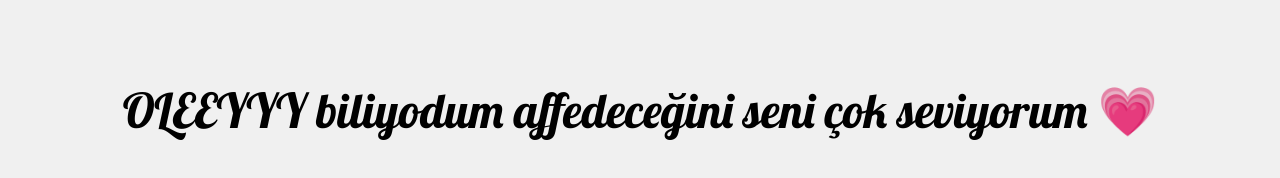
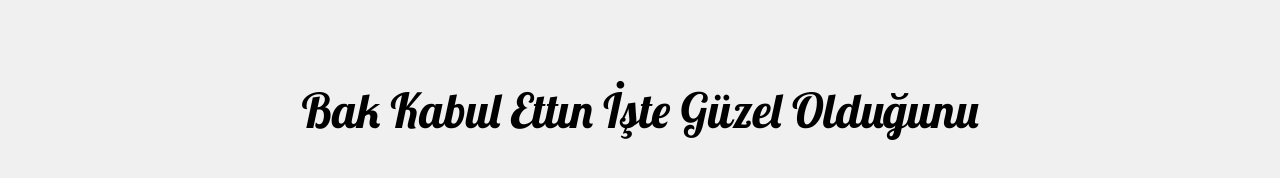
Before and after one commit to Kilyane1/g-zel, a plain HTML site: page index.html in a window 1280 px wide. Both pictures are taken after a click on the button "Evet". Drawn offline with Linux system fonts and the light colour scheme.

Commit message:
Update index.html

```diff
--- a/index.html
+++ b/index.html
@@ -3,7 +3,7 @@
 <head>
     <meta charset="UTF-8">
     <meta name="viewport" content="width=device-width, initial-scale=1.0">
-    <title>Özür Dilerim</title>
+    <title>Güzelsin</title>
     <link href="https://fonts.googleapis.com/css2?family=Lobster&display=swap" rel="stylesheet">
     <style>
         body {
@@ -52,7 +52,7 @@
     </style>
 </head>
 <body>
-    <div id="message">Aşkım özür dilerim barışalım mıı</div>
+    <div id="message">Saçların Ve Sen Güzelsin Değil Mi?</div>
     <button id="yesButton" onclick="sayYes()">Evet</button>
     <button id="noButton" onclick="moveNoButton()">Hayır</button>
 
@@ -77,12 +77,12 @@
 
             if (noClickCount >= 5) {
                 noButton.style.display = 'none';
-                yesButton.textContent = 'BAŞKA ÇAREN YOK GÜZELİM';
+                yesButton.textContent = 'Hayır öylesin';
             }
         }
 
         function sayYes() {
-            message.textContent = 'OLEEYYY biliyodum affedeceğini seni çok seviyorum 💗';
+            message.textContent = 'Bak Kabul Ettın İşte Güzel Olduğunu';
             yesButton.style.display = 'none';
             noButton.style.display = 'none';
             message.style.fontSize = '3em';
```
